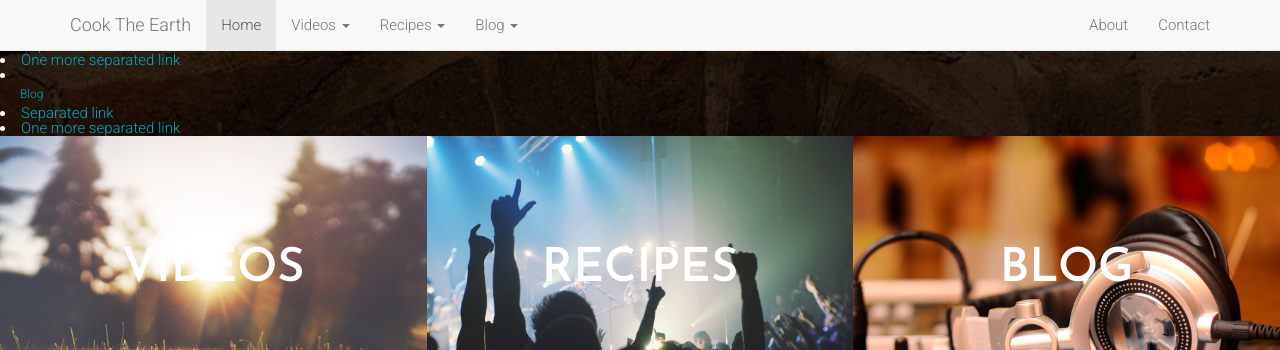
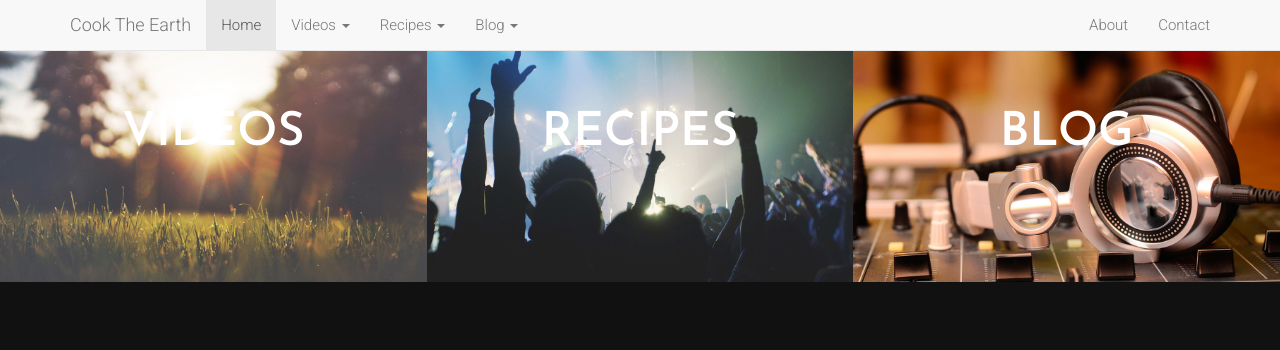
Before and after one commit to mitchellwagner/mitchellwagner.github.io, a plain HTML site: page index.html in a window 1280 px wide. Shown: the top 350 px of the page. Drawn offline with Linux system fonts and the light colour scheme.

Commit message:
fixed error

```diff
--- a/index.html
+++ b/index.html
@@ -100,17 +100,6 @@
       </div>
     </nav>
 
-
-
-				<li role="separator" class="divider"></li>
-                <li class="dropdown-header"><a href="recipes/index.html">Recipes</a></li>
-                <li><a href="#">Separated link</a></li>
-                <li><a href="#">One more separated link</a></li>
-
-				<li role="separator" class="divider"></li>
-                <li class="dropdown-header"><a href="blog/index.html">Blog</a></li>
-                <li><a href="#">Separated link</a></li>
-                <li><a href="#">One more separated link</a></li>
 
 <!-- Slider Starts -->
 <!--
```
